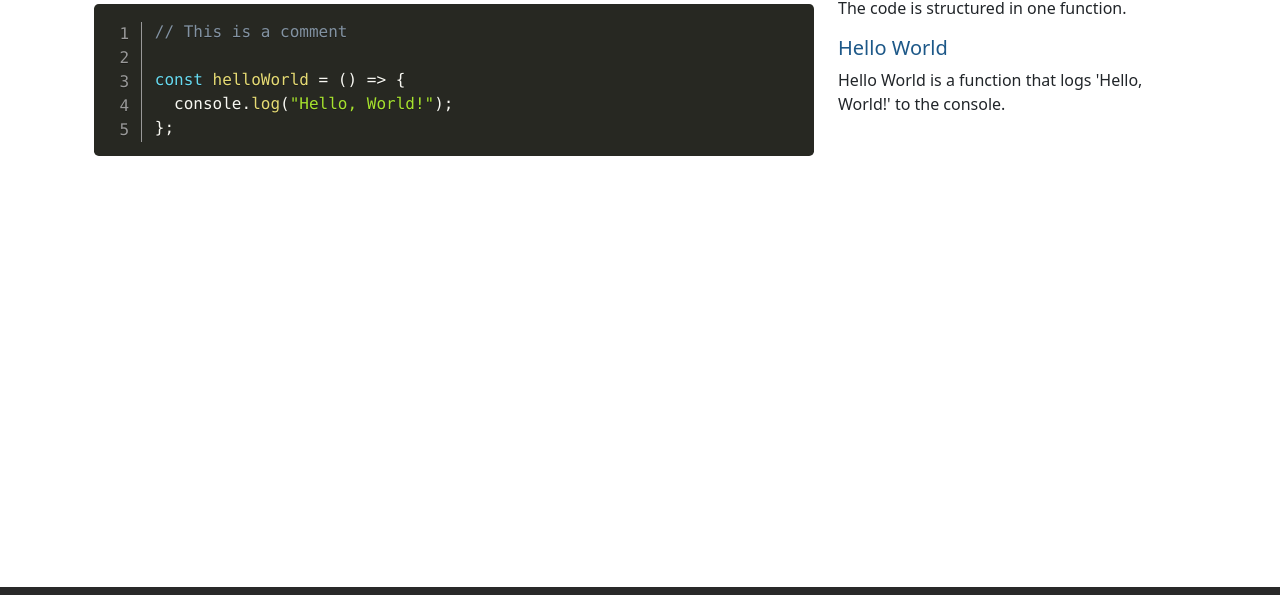
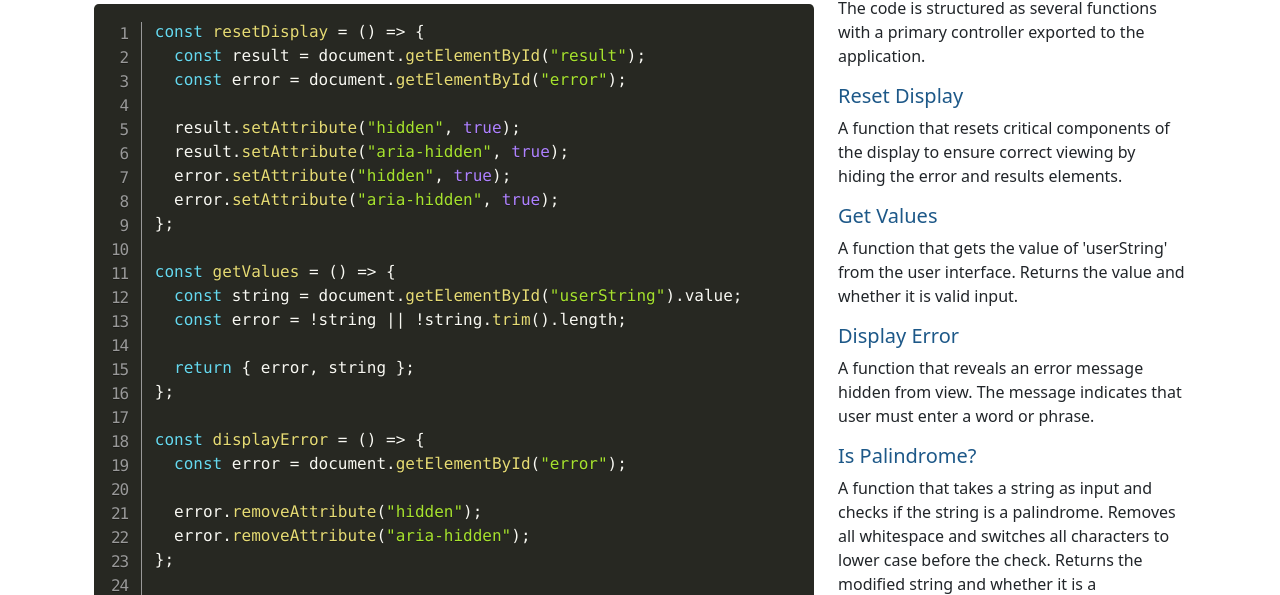
Before and after one commit to harrisonapickettiv/ufotofu, a website built with Parcel: page src/code.html in a window 1280 px wide. Shown: the part 147-742 px from the top of the page. Built offline with nearby package versions, Linux system fonts and the light colour scheme.

Commit message:
Display demo code with prismjs

```diff
--- a/src/code.html
+++ b/src/code.html
@@ -178,21 +178,118 @@
           <div class="col-lg-8">
             <pre class="line-numbers">
               <code class="language-javascript">
-                // This is a comment
+                const resetDisplay = () => {
+                  const result = document.getElementById("result");
+                  const error = document.getElementById("error");
 
-                const helloWorld = () => {
-                  console.log("Hello, World!");
+                  result.setAttribute("hidden", true);
+                  result.setAttribute("aria-hidden", true);
+                  error.setAttribute("hidden", true);
+                  error.setAttribute("aria-hidden", true);
+                };
+
+                const getValues = () => {
+                  const string = document.getElementById("userString").value;
+                  const error = !string || !string.trim().length;
+
+                  return { error, string };
+                };
+
+                const displayError = () => {
+                  const error = document.getElementById("error");
+
+                  error.removeAttribute("hidden");
+                  error.removeAttribute("aria-hidden");
+                };
+
+                const isPalindrome = (p) => {
+                  const string = p.replace(/\s*/g, "").toLowerCase();
+
+                  let s = 0;
+                  let e = string.length - 1;
+                  let success = true;
+
+                  while (success && s < e) {
+                    success = string[s] === string[e];
+                    s += 1;
+                    e -= 1;
+                  }
+
+                  return { string, success };
+                };
+
+                const displayResult = ({ string, success }) => {
+                  document.getElementById("resMsg").innerHTML = success
+                    ? "Well Done! You entered a palindrome!"
+                    : "Sorry! You did not enter a palindrome!";
+
+                  document.getElementById("reversed").innerHTML = string
+                    .split("")
+                    .reverse()
+                    .join("");
+
+                  const result = document.getElementById("result");
+                  result.removeAttribute("hidden");
+                  result.removeAttribute("aria-hidden");
+                };
+
+                const ufotofu = () => {
+                  resetDisplay();
+                  const { error, string } = getValues();
+                  if (error) return displayError();
+                  displayResult(isPalindrome(string));
                 };
 
               </code>
             </pre>
           </div>
           <div class="col-lg-4">
-            <p>The code is structured in one function.</p>
-            <h5>Hello World</h5>
             <p>
-              Hello World is a function that logs 'Hello, World!' to the
-              console.
+              The code is structured as several functions with a primary
+              controller exported to the application.
+            </p>
+
+            <h5>Reset Display</h5>
+            <p>
+              A function that resets critical components of the display to
+              ensure correct viewing by hiding the error and results elements.
+            </p>
+
+            <h5>Get Values</h5>
+            <p>
+              A function that gets the value of 'userString' from the user
+              interface. Returns the value and whether it is valid input.
+            </p>
+
+            <h5>Display Error</h5>
+            <p>
+              A function that reveals an error message hidden from view. The
+              message indicates that user must enter a word or phrase.
+            </p>
+
+            <h5>Is Palindrome?</h5>
+            <p>
+              A function that takes a string as input and checks if the string
+              is a palindrome. Removes all whitespace and switches all
+              characters to lower case before the check. Returns the modified
+              string and whether it is a palindrome.
+            </p>
+
+            <h5>Display Result</h5>
+            <p>
+              A function that takes a string and a boolean value and displays a
+              message to the user. If the boolean is true the message indicates
+              that the string is a palindrome, if false the message indicates
+              otherwise. The reverse of the string is shown to illustrate the
+              (non-)palindrome.
+            </p>
+
+            <h5>UFO Tofu</h5>
+            <p>
+              The main application function. Calls getValues to get and validate
+              user input. Then displays an error if getValues finds an error in
+              input. Otherwise, calls isPalindrome followed by displayResult to
+              generate and display a message to the user.
             </p>
           </div>
         </div>
```
